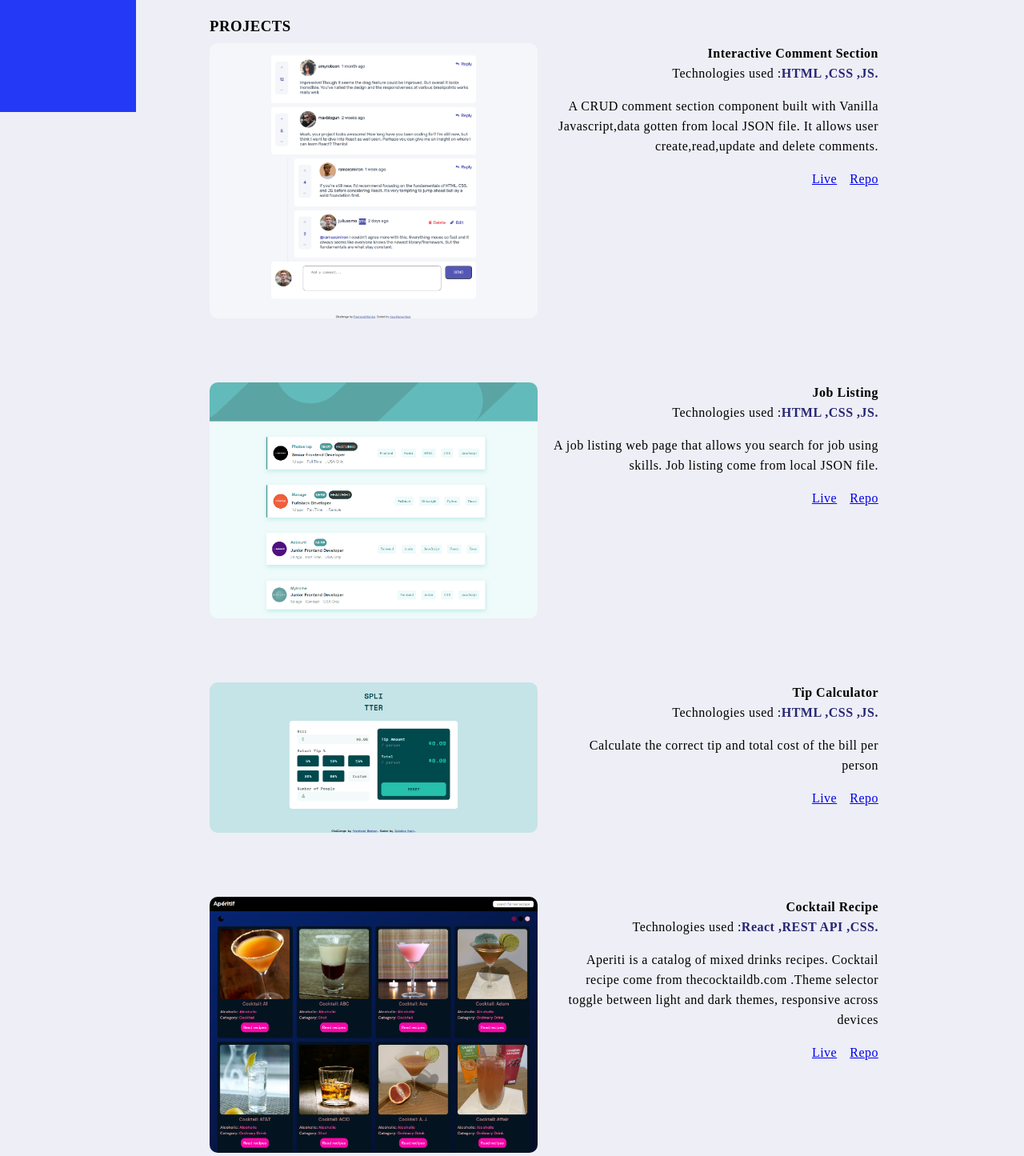
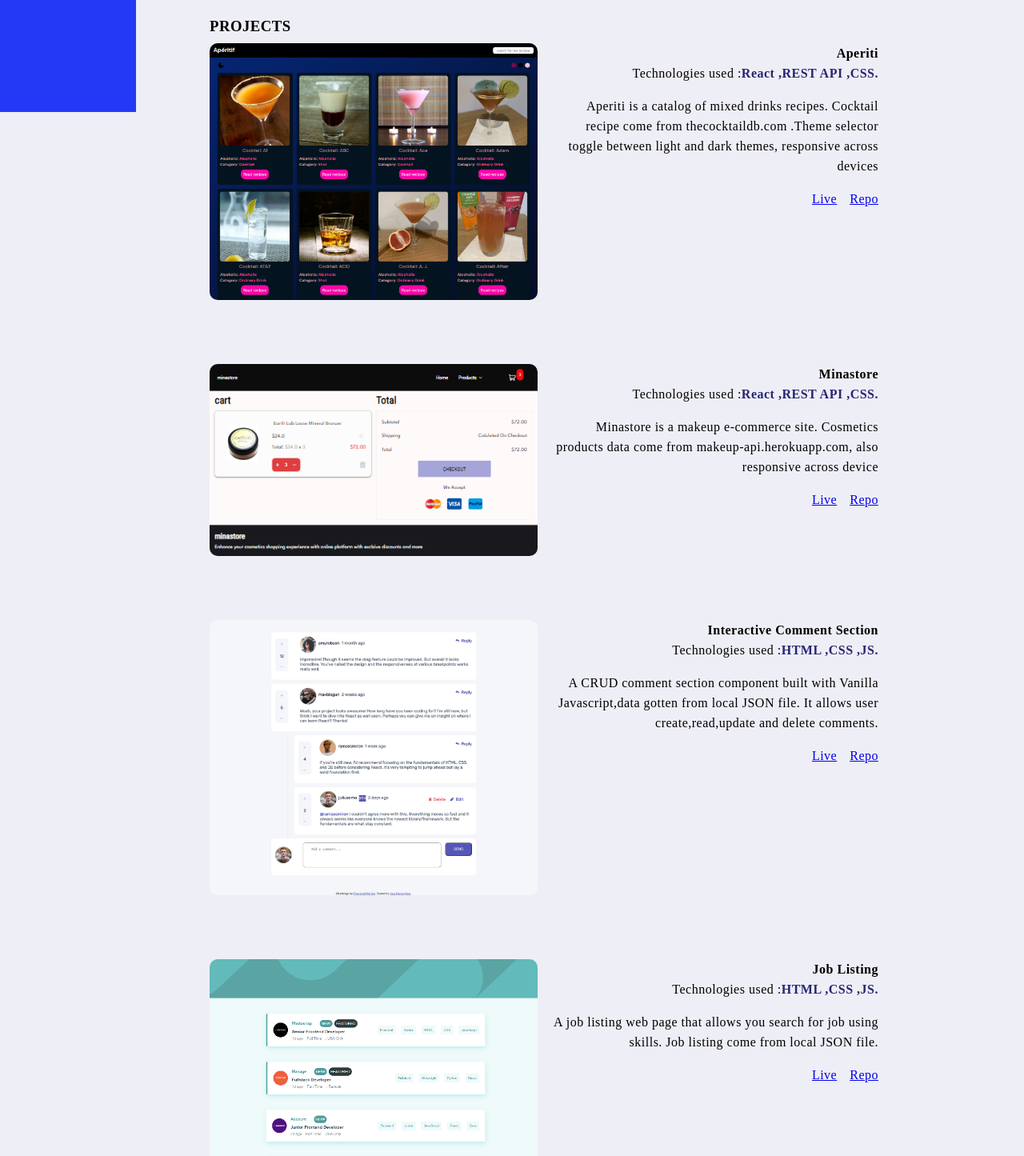
Before and after one commit to ibimina/ibimina-portfolio, a React (Create React App) app: page / in a window 1280 px wide. Shown: the part 660-2105 px from the top of the page at 80% size. Built offline with nearby package versions, Linux system fonts and the light colour scheme.

Commit message:
added a new project

```diff
--- a/src/data.json
+++ b/src/data.json
@@ -54,6 +54,24 @@
   ],
   "projects": [
     {
+      "id": "recipe",
+      "name": "Aperiti",
+      "image": "./images/projects/cocktail-recipe.png",
+      "technologies": ["React", "REST API", "CSS"],
+      "description": "Aperiti is a catalog of mixed drinks recipes. Cocktail recipe come from thecocktaildb.com .Theme selector toggle between light and dark themes, responsive across devices",
+      "url": "https://ibimina.github.io/cocktail-recipes/",
+      "repo": "https://github.com/ibimina/cocktail-recipes"
+    },
+    {
+      "id": "minastore",
+      "name": "minastore",
+      "image": "./images/projects/minastore.png",
+      "technologies": ["React", "REST API", "CSS"],
+      "description": "Minastore is a makeup e-commerce site. Cosmetics products data come from makeup-api.herokuapp.com, also responsive across device",
+      "url": "https://ibimina.github.io/minastore/",
+      "repo": "https://github.com/ibimina/minastore"
+    },
+    {
       "id": "ics",
       "name": "interactive comment section",
       "image": "./images/projects/interacomment.png",
@@ -80,15 +98,7 @@
       "url": "https://ibimina.github.io/tip-calculator-app-main/",
       "repo": "https://github.com/ibimina/tip-calculator-app-main"
     },
-    {
-      "id": "recipe",
-      "name": "cocktail recipe",
-      "image": "./images/projects/cocktail-recipe.png",
-      "technologies": ["React", "REST API", "CSS"],
-      "description": "Aperiti is a catalog of mixed drinks recipes. Cocktail recipe come from thecocktaildb.com .Theme selector toggle between light and dark themes, responsive across devices",
-      "url": "https://ibimina.github.io/cocktail-recipes/",
-      "repo": "https://github.com/ibimina/cocktail-recipes"
-    },
+
     {
       "id": "selector",
       "name": "random country selector",
@@ -106,15 +116,7 @@
       "description": "Play rock paper sicssor game with a bot",
       "url": "https://ibimina.github.io/rock-paper-scissors-game/",
       "repo": "https://github.com/ibimina/rock-paper-scissors-game"
-    },
-    {
-      "id": "landing",
-      "name": "loopstudios",
-      "image": "./images/projects/loop.png",
-      "technologies": ["HTML", "CSS", "JS"],
-      "description": "A landing page for loopstudios.",
-      "url": "https://ibimina.github.io/loopstudio-lading-page/",
-      "repo": "https://github.com/ibimina/loopstudio-landing-page"
     }
+
   ]
 }
```
Also changed, not shown: src/App.css (+7 -8 lines), public/images/projects/minastore.png (added).
